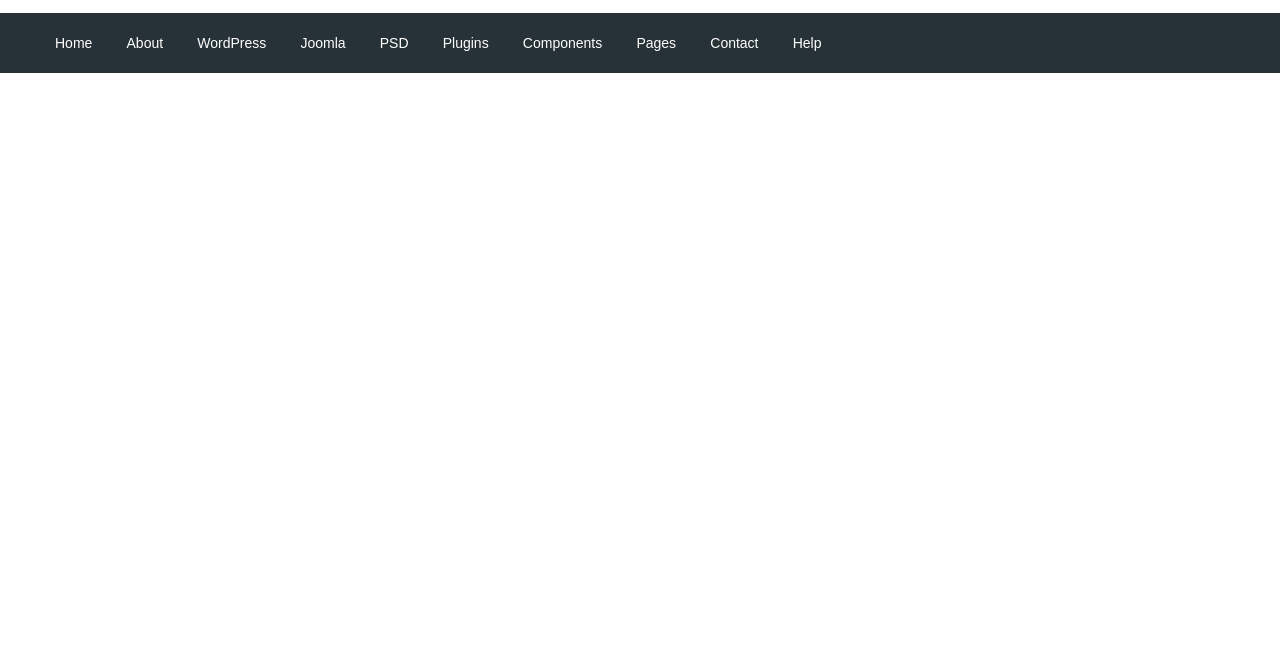
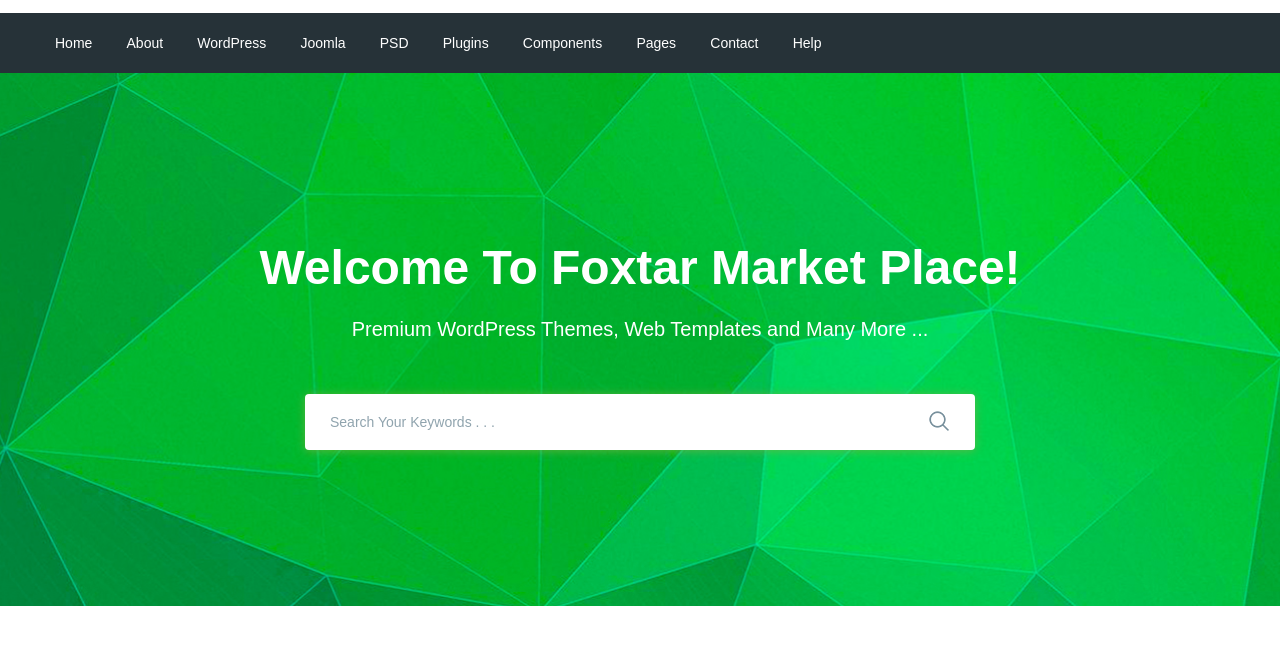
Before and after one commit to Serzh-Shpalyutin/moderno, a website: page app/index.html in a window 1280 px wide. Shown: the part 77-722 px from the top of the page. Drawn offline with nearby package versions, Linux system fonts and the light colour scheme.

Commit message:
added search section

```diff
--- a/app/index.html
+++ b/app/index.html
@@ -94,9 +94,30 @@
         </nav>
       </div>
     </div>
-
   </header>
 
+  <main class="main">
+    <section class="search" style="background-image: url(images/search-bg.jpg);">
+      <div class="container">
+        <div class="search__inner">
+          <div class="search__title">
+            Welcome To Foxtar Market Place!
+          </div>
+          <div class="search__text">
+            Premium WordPress Themes, Web Templates and Many More ...
+          </div>
+          <div class="search__form">
+            <form>
+              <input class="search__input" type="text" placeholder="Search Your Keywords . . ." required>
+              <button class="search__btn" type="submit">
+                <img src="images/icons/search.png" alt="Search">
+              </button>
+            </form>
+          </div>
+        </div>
+      </div>
+    </section>
+  </main>
 
   <script src="https://ajax.googleapis.com/ajax/libs/jquery/3.5.1/jquery.min.js"></script>
   <script src="js/libs.min.js"></script>
--- a/app/scss/style.scss
+++ b/app/scss/style.scss
@@ -66,3 +66,56 @@
         margin-left: 30px;
     }
 }
+
+.search {
+    background-position: center;
+    background-repeat: no-repeat;
+    background-size: cover;
+    min-height: 533px;
+}
+
+.search__inner {
+    padding: 159px 0px 100px;
+    color: #fff;
+    text-align: center;
+    .search__title {
+        font-weight: 700;
+        font-size: 48px;
+        line-height: 72px;
+        margin-bottom: 10px;
+    }
+    .search__text {
+        font-weight: 500;
+        font-size: 20px;
+        line-height: 30px;
+        margin-bottom: 50px;
+    }
+    .search__form {
+        position: relative;
+        max-width: 670px;
+        margin: 0 auto;
+        .search__input {
+            display: block;
+            width: 100%;
+            box-shadow: 0px 1px 10px 0px rgba(124, 178, 64, 0.75);
+            border-radius: 4px;
+            height: 56px;
+            border: none;
+            font-size: 14px;
+            padding-left: 25px;
+            padding-right: 60px;
+            outline-color:  rgba(124, 178, 64, 0.75);
+            &::placeholder {
+                color: #90a4ae;
+            }
+        }
+        .search__btn {
+            position: absolute;
+            border: none;
+            background-color: transparent;
+            right: 20px;
+            top: 16px;
+
+        }
+    }
+}
```
Also changed, not shown: app/css/style.min.css, app/images/icons/search.png (added), app/images/search-bg.jpg (added). Lines whose indentation alone changed are shown as unchanged.
